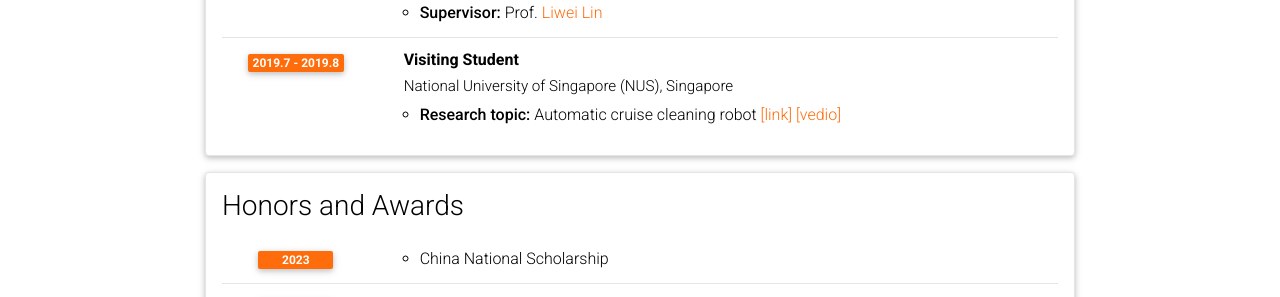
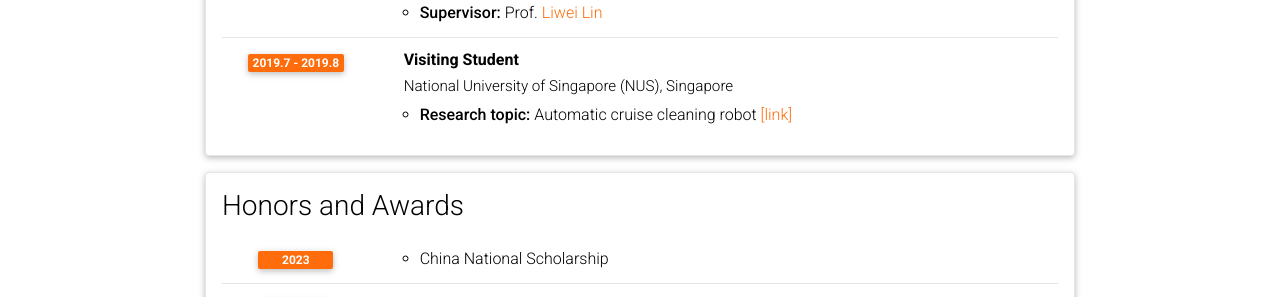
Before and after one commit to wzekai99/wzekai99.github.io, a Jekyll site: the page built from _pages/cv.md, in a window 1280 px wide and 900 px high, scrolled down 607 px. Shown: the part 155-452 px from the top of the window. Built offline with Jekyll 4.4.1, drawn with Linux system fonts in a browser that asks for light colours; comment, search, counter and statistics services are not loaded; a style sheet for code colours, icons or effects is not loaded.

Commit message:
Update cv.yml

```diff
--- a/_data/cv.yml
+++ b/_data/cv.yml
@@ -35,7 +35,7 @@
       institution: National University of Singapore (NUS), Singapore
       year: 2019.7 - 2019.8
       description:
-        - <strong>Research topic:</strong> Automatic cruise cleaning robot <a href="https://github.com/zekai99/WALL-E-Garbage-classification-robot">[link]</a> <a href="https://youtu.be/zQ58N8gL5Cg?si=fcOONDeg7a2nxQMz">[vedio]</a>
+        - <strong>Research topic:</strong> Automatic cruise cleaning robot <a href="https://github.com/zekai99/WALL-E-Garbage-classification-robot">[link]</a>
 
 
 - title: Honors and Awards
```
